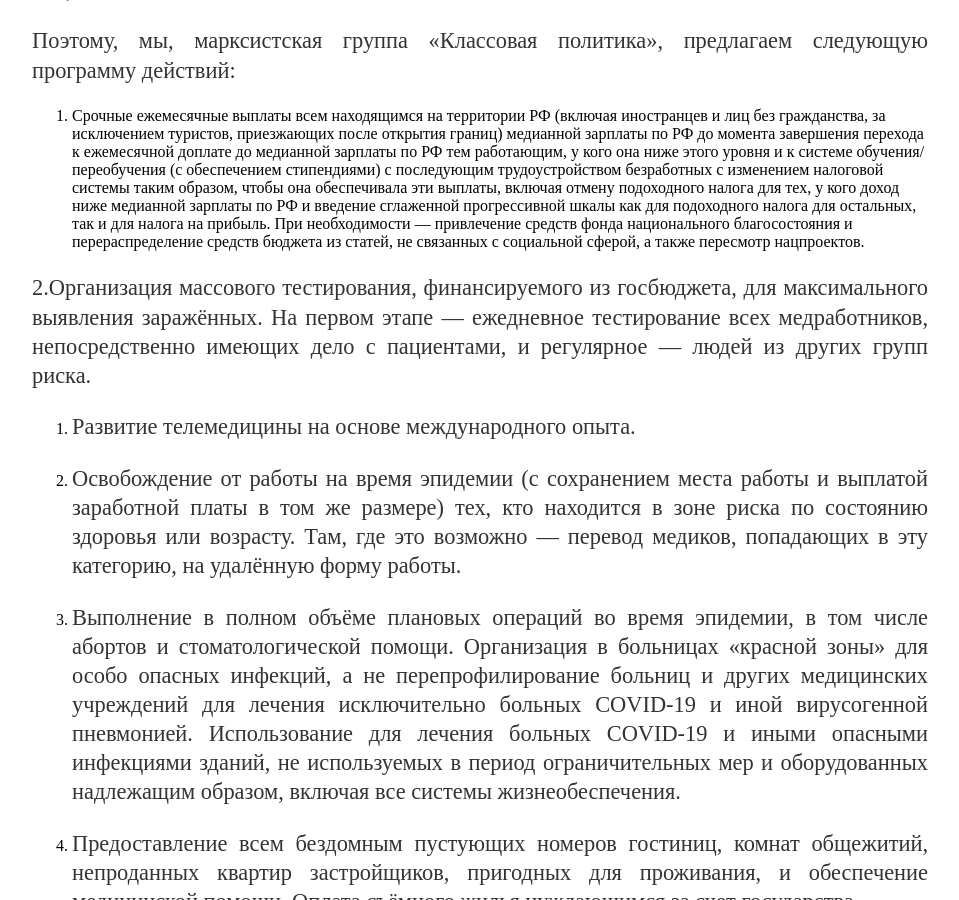
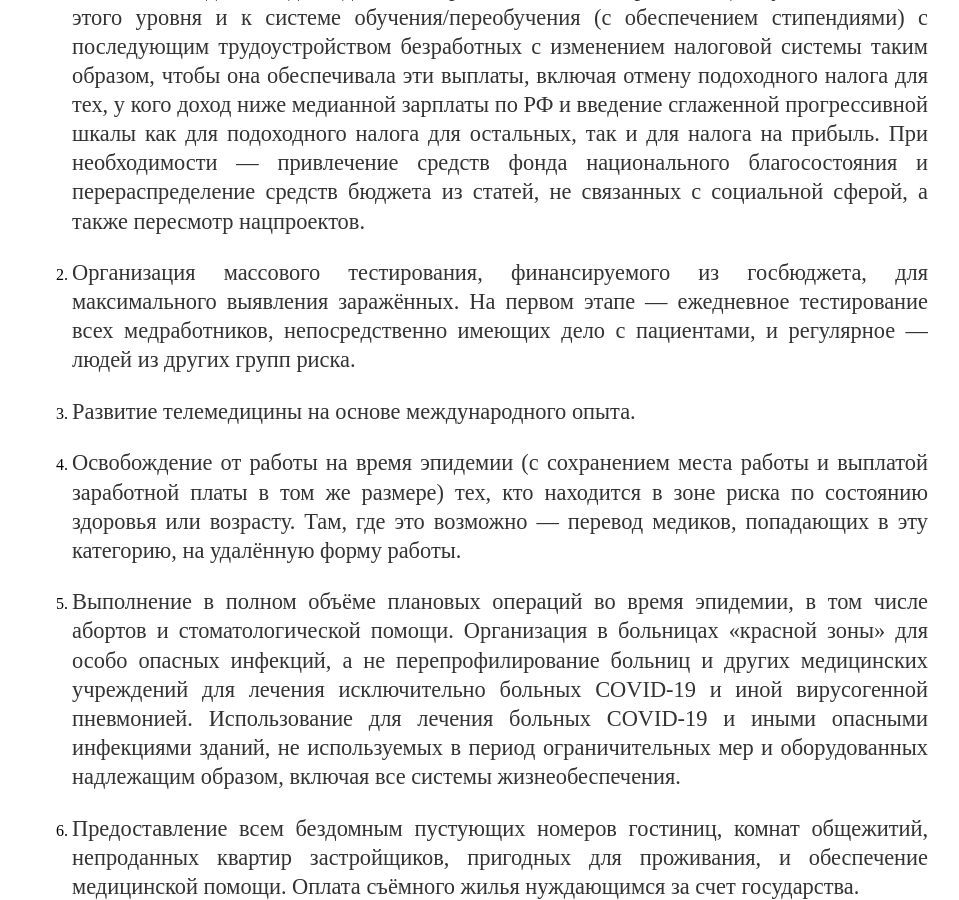
Before and after one commit to mgkp/mgkp.github.io, a Jekyll site: the page built from blog/_posts/2020-05-31-socimmuno.md, in a window 1280 px wide and 900 px high, scrolled down 1803 px. Shown: the whole window, without its empty margins (160-1119 px from the left). Built offline with Jekyll 4.4.1, drawn with Linux system fonts in a browser that asks for light colours; some of the changed lines change nothing that is shown; some of the changed text lies outside the part shown.

Commit message:
misprint p.2 fixed

```diff
--- a/blog/_posts/2020-05-31-socimmuno.md
+++ b/blog/_posts/2020-05-31-socimmuno.md
@@ -5,14 +5,6 @@
 title: 'Коронокризису - социальный иммунитет'
 author: МГКП
 ---
-
-#### Программа борьбы с коронокризисом
-
-<hr/>
-
-КЛАССОВАЯ ПОЛИТИКА
-
-КОРОНОКРИЗИСУ — СОЦИАЛЬНЫЙ ИММУНИТЕТ
 
 Главный результат мер по борьбе с пандемией СOVID-19 — это увеличивающееся социальное расслоение и усиление капиталистов. Так, власти РФ в первую очередь оказывают помощь капиталу. При этом государство слабо контролирует
 то, как именно эти компании применяют эти средства, что приводит к увольнениям, задержкам и сокращениям зарплат.
@@ -32,7 +24,7 @@
 1. Срочные ежемесячные выплаты всем находящимся на территории РФ (включая иностранцев и лиц без гражданства, за исключением туристов, приезжающих после открытия границ) медианной зарплаты по РФ до момента завершения перехода
 к ежемесячной доплате до медианной зарплаты по РФ тем работающим, у кого она ниже этого уровня и к системе обучения/переобучения (с обеспечением стипендиями) с последующим трудоустройством безработных с изменением налоговой системы таким образом, чтобы она обеспечивала эти выплаты, включая отмену подоходного налога для тех, у кого доход ниже медианной зарплаты по РФ и введение сглаженной прогрессивной шкалы как для подоходного налога для остальных, так и для налога на прибыль. При необходимости — привлечение средств фонда национального благосостояния и перераспределение средств бюджета из статей, не связанных с социальной сферой, а также пересмотр нацпроектов.
 
-2.Организация массового тестирования, финансируемого из госбюджета, для максимального выявления заражённых. На первом этапе — ежедневное тестирование всех медработников, непосредственно имеющих дело с пациентами, и регулярное — людей из других групп риска.
+2. Организация массового тестирования, финансируемого из госбюджета, для максимального выявления заражённых. На первом этапе — ежедневное тестирование всех медработников, непосредственно имеющих дело с пациентами, и регулярное — людей из других групп риска.
 
 3. Развитие телемедицины на основе международного опыта.
 
```
